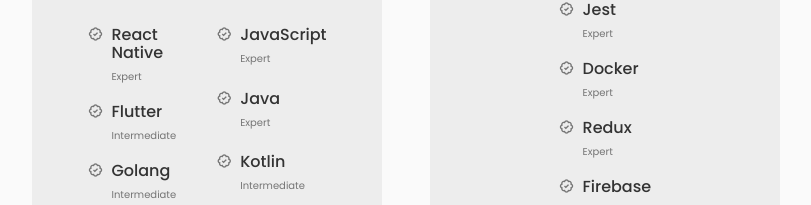
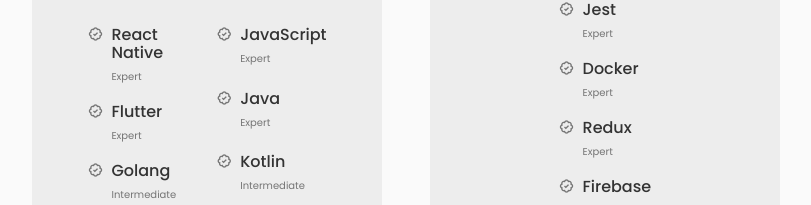
Before and after one commit to umaaamm/personal_portofolio, a Next.js app: page / in a window 1280 px wide. Shown: the part 3172-3377 px from the top of the page, without its empty margins (234-1045 px from the left). Built offline with nearby package versions, Linux system fonts and the light colour scheme.

Commit message:
enhance constant protofolio

```diff
--- a/src/constants/skills-content.js
+++ b/src/constants/skills-content.js
@@ -10,7 +10,7 @@
     },
     {
       title: 'Flutter',
-      level: 'Intermediate'
+      level: 'Expert'
     },
     {
       title: 'Golang',
```
